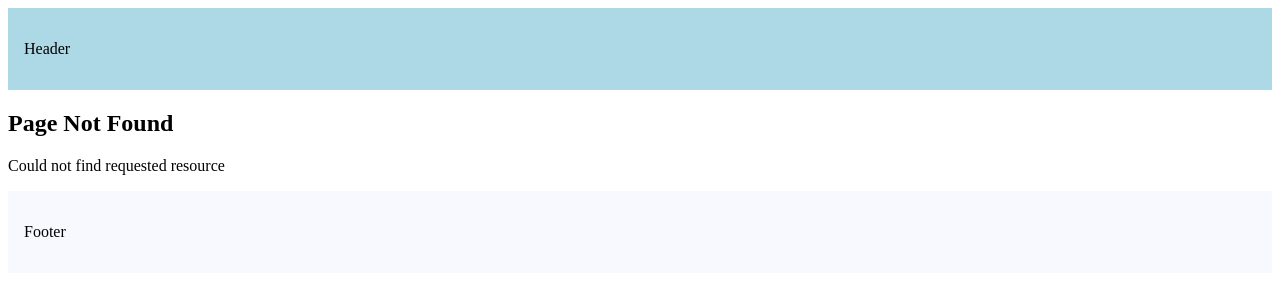
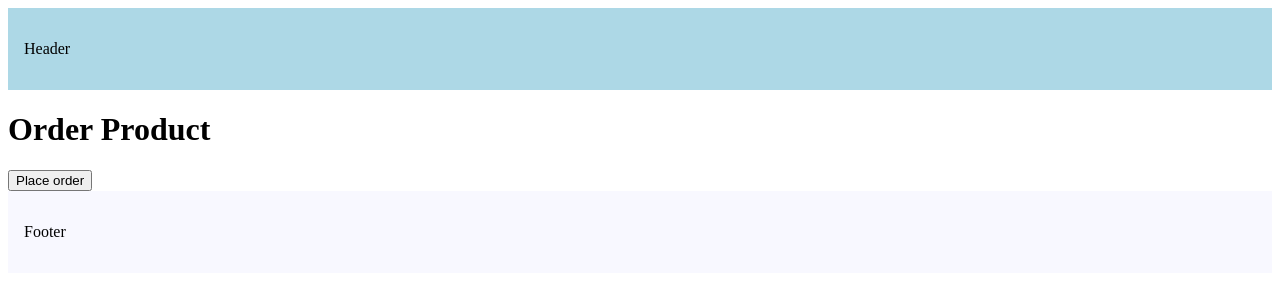
Before and after one commit to SCASTELLANO6044/NextJs-Learn, a Next.js app: page /order-product in a window 1280 px wide. Before the commit this address had no page. Shown: the top 300 px of the page. Built offline with nearby package versions, Linux system fonts and the light colour scheme.

Commit message:
⚡ Navigating programmatically

```diff
--- /dev/null
+++ b/app/order-product/page.tsx
@@ -0,0 +1,20 @@
+"use client"
+
+import { useRouter } from "next/navigation"
+
+export default function orderProduct(){
+
+    const router = useRouter()
+
+    const handleClick = () =>{
+        console.log("Placing your order")
+        router.push("/")
+    }
+
+    return(
+        <>
+            <h1>Order Product</h1>
+            <button onClick={handleClick}>Place order</button>
+        </>
+    );
+}
--- a/app/products/[productId]/reviews/[reviewId]/page.tsx
+++ b/app/products/[productId]/reviews/[reviewId]/page.tsx
@@ -1,4 +1,4 @@
-import { notFound } from "next/navigation";
+import { notFound, redirect } from "next/navigation";
 
 // function getRandomInt(count: number) {
 //   return Math.floor(Math.random() * count);
@@ -17,7 +17,8 @@
   const { productId, reviewId } = await params;
 
   if (parseInt(reviewId) > 1000) {
-    notFound();
+    //notFound();
+    redirect("/products");
   }
   return (
     <h1>
```
